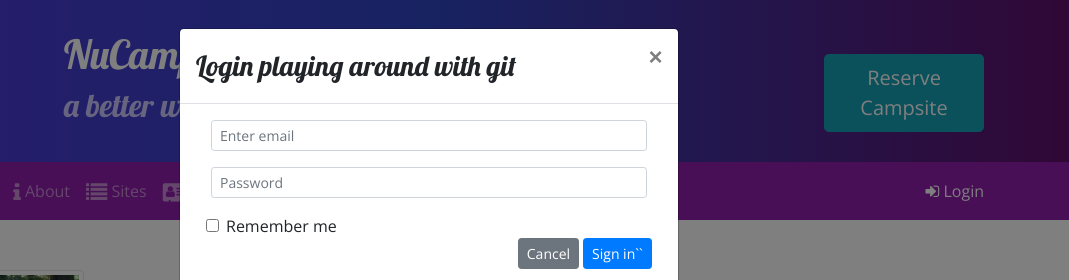
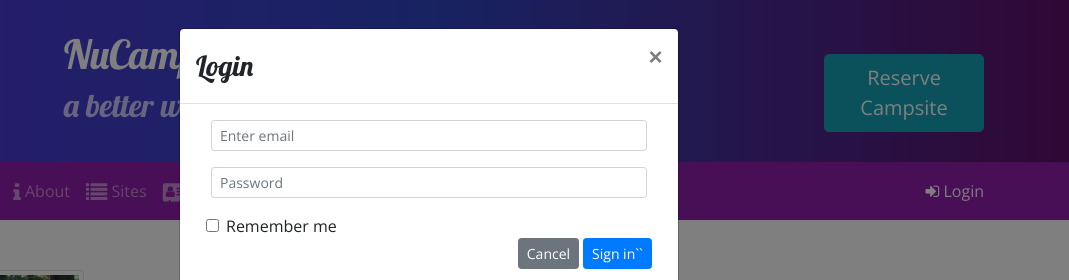
Before and after one commit to joeygonzzzz/nucampsite, a website: page index.html in a window 1280 px wide. Both pictures are taken after a click on the button "Login". Shown: the top 280 px of the page, 211-1280 px from the left. Drawn offline with nearby package versions, Linux system fonts and the light colour scheme.

Commit message:
login back to normal

```diff
--- a/index.html
+++ b/index.html
@@ -63,7 +63,7 @@
         <div class="modal-dialog" role="document">
             <div class="modal-content">
                 <div class="modal-header">
-                    <h3 class="modal-title">Login playing around with git</h3>
+                    <h3 class="modal-title">Login</h3>
                     <button type="button" class="close" data-dismiss="modal">&times;</button>
                 </div>
                 <div class="modal-body">
```
